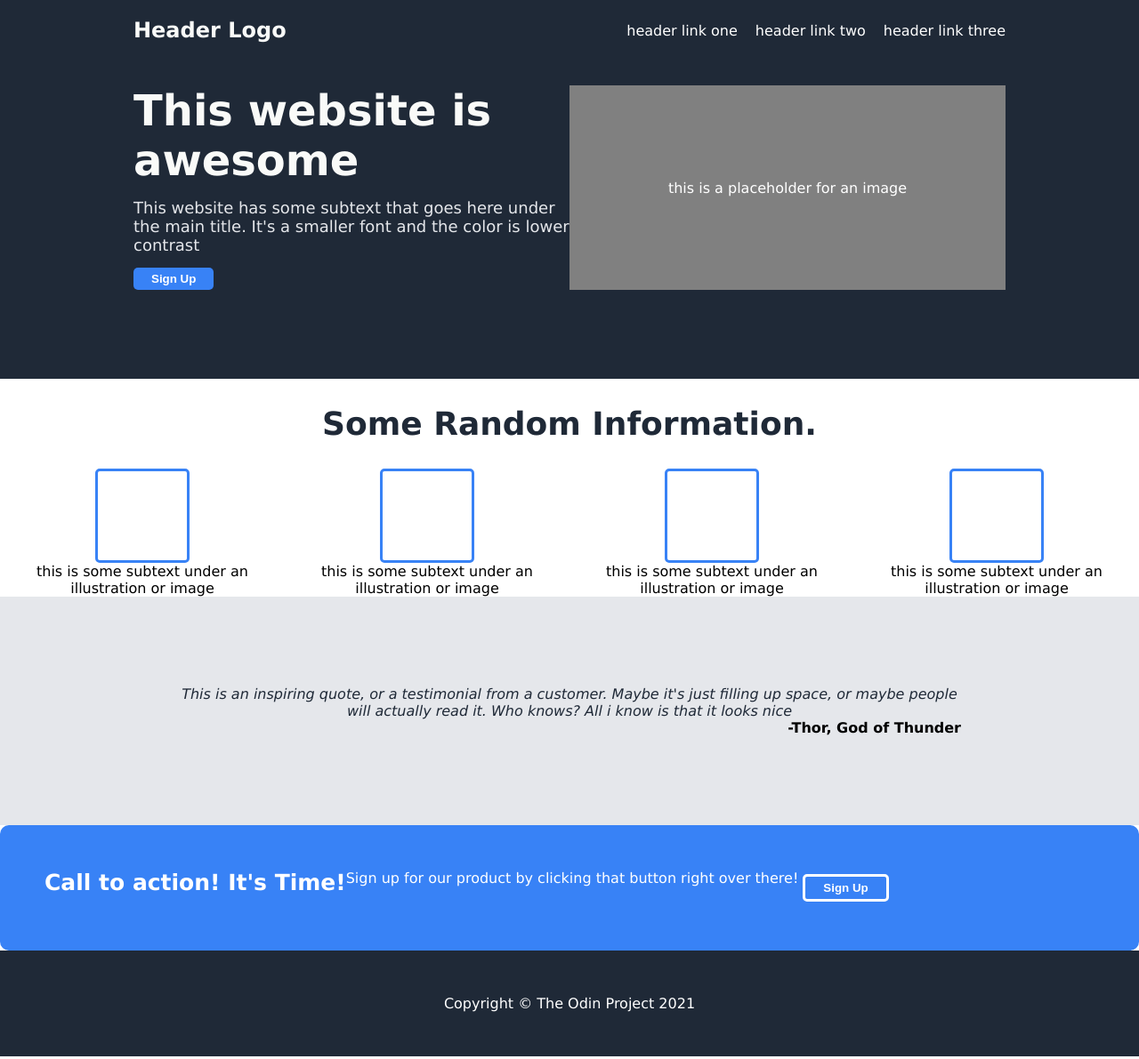
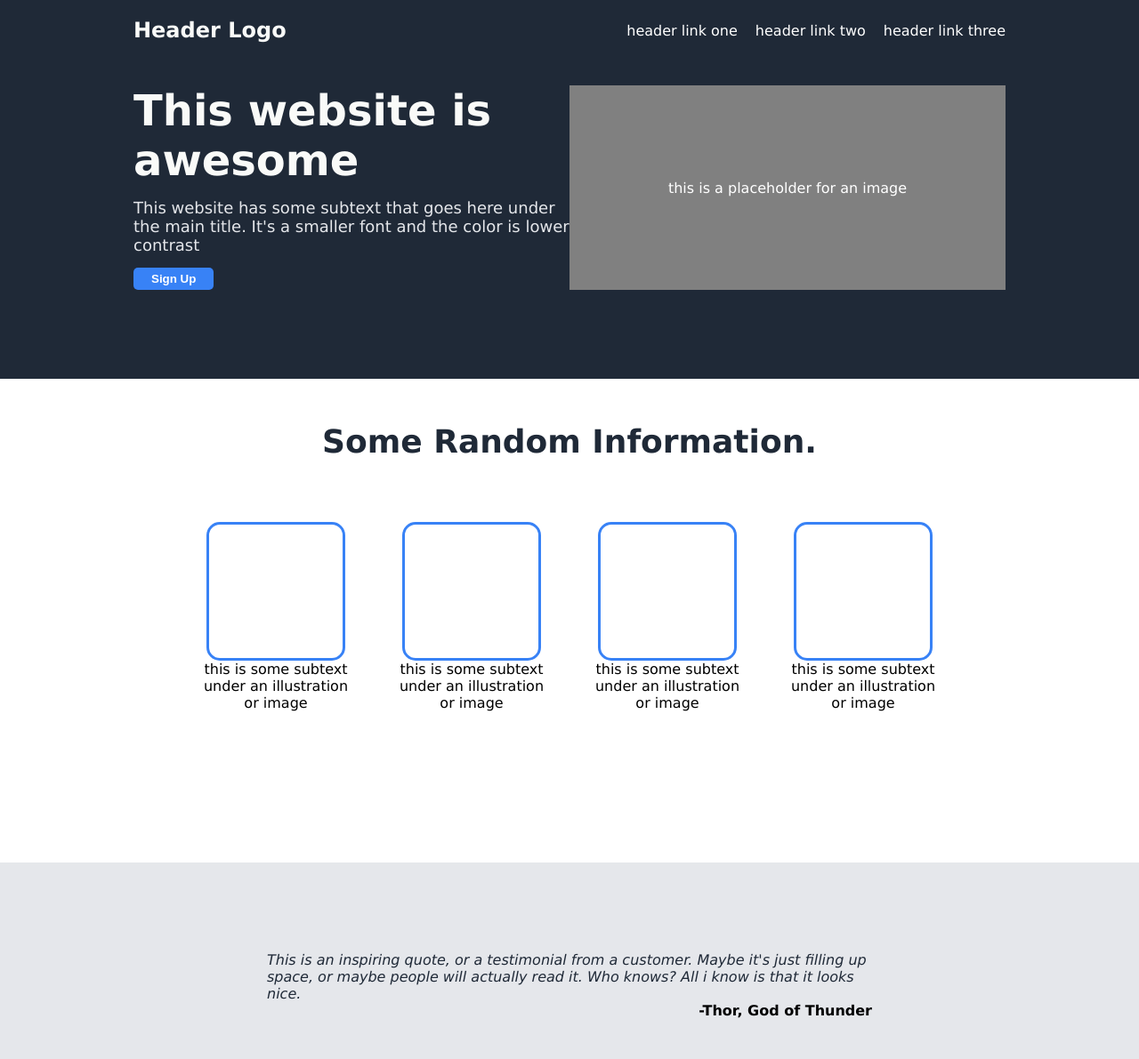
Before and after one commit to chknkiev/landing-page, a plain HTML site: page index.html in a window 1280 px wide. Shown: the top 1191 px of the page at 89% size. Drawn offline with Linux system fonts and the light colour scheme.

Commit message:
Finalize Information style

```diff
--- a/index.html
+++ b/index.html
@@ -49,7 +49,7 @@
     </div>
     <!--Quote Segment-->
     <div class="quote">
-        <div class="text">This is an inspiring quote, or a testimonial from a customer. Maybe it's just filling up space, or maybe people will actually read it. Who knows? All i know is that it looks nice</div>
+        <div class="text">This is an inspiring quote, or a testimonial from a customer. Maybe it's just filling up space, or maybe people will actually read it. Who knows? All i know is that it looks nice.</div>
         <div class="thor">-Thor, God of Thunder</div>
     </div>
     <!--SignUp Segment-->
--- a/style.css
+++ b/style.css
@@ -79,7 +79,7 @@ button {
 
 .info {
     text-align: center;
-    padding: 30px;
+    padding: 50px;
     font-size: 36px;
     font-weight: bolder;
     color: #1F2937;
@@ -87,6 +87,7 @@ button {
 
 .portrait {
     display: flex;
+    padding: 0px 200px 150px 200px;
 }
 
 .set {
@@ -94,13 +95,14 @@ button {
     flex-direction: column;
     align-items: center;
     text-align: center;
+    margin: 20px;
 }
 
 .border {
-    width: 100px;
-    height: 100px;
+    width: 150px;
+    height: 150px;
     border: #3882F6;
-    border-radius: 5px;
+    border-radius: 15px;
     border-style: solid;
     border-width: 3px;
 }
@@ -110,13 +112,14 @@ button {
     text-align: center;
     display: flex;
     flex-direction: column;
-    padding: 100px 200px 100px 200px;
+    padding: 100px 300px 100px 300px;
 }
 
 .text {
     text-size-adjust: 36px;
     font-style: italic;
     color: #1F2937;
+    text-align: left;
 }
 
 .thor {
```
